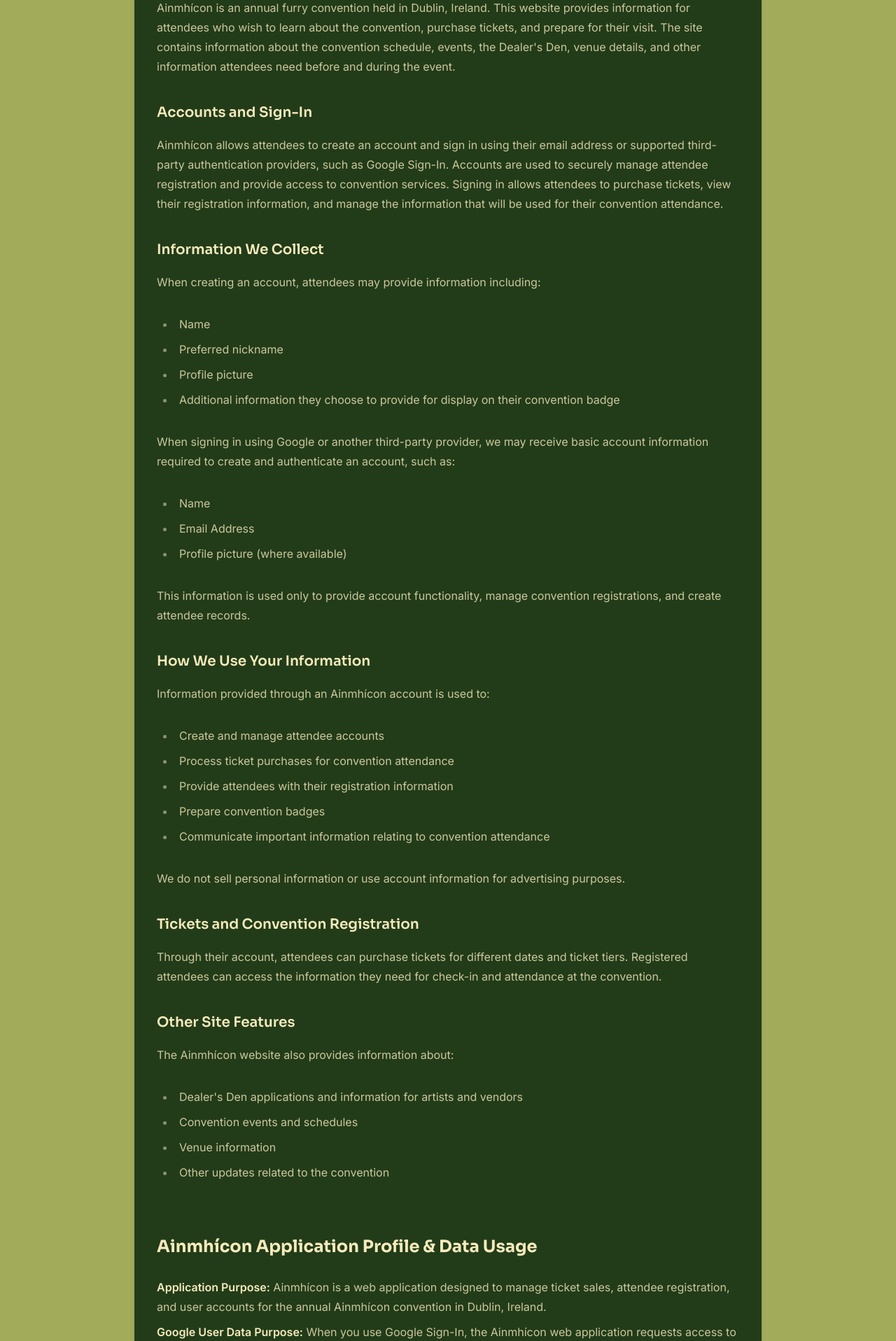
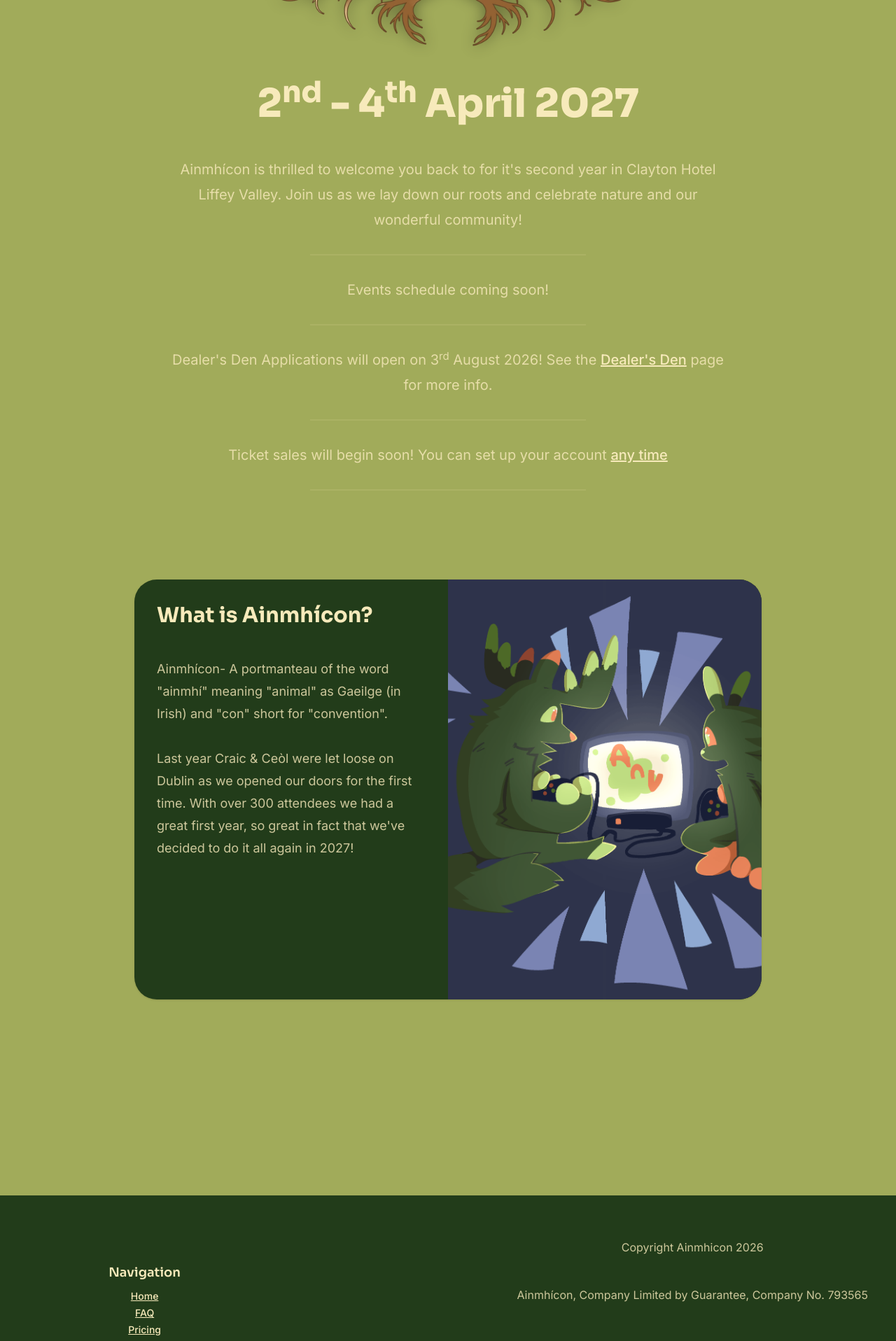
Before and after one commit to ja-zzy/ainmhicon.ie, a Next.js app: page /about in a window 1280 px wide. Shown: the part 420-2336 px from the top of the page at 70% size. Built offline with nearby package versions, Linux system fonts and the light colour scheme; grey boxes are pictures that could not be loaded.

Commit message:
undo recent homepage changes

```diff
--- a/app/about/page.tsx
+++ b/app/about/page.tsx
@@ -1,75 +1,37 @@
-import LinkButton from "../components/link-button";
+export default function Home() {
+  return (
+    <div className="flex flex-col flex-1 items-center">
+      <img src='/roots.webp' className='w-full min-h-[30vh] max-h-[50vh] object-contain' style={{filter: 'drop-shadow(0px 0px 10px rgba(0,0,0, 0.4))'}} />
+      <div className="w-full bg-base-100">
+        <article className="prose prose-xl m-auto py-10 px-4 text-center">
+          <h1>2<sup>nd</sup> - 4<sup>th</sup> April 2027</h1>
+          <p>Ainmhícon is thrilled to welcome you back to for it's second year in Clayton Hotel Liffey Valley. Join us as we lay down our roots and celebrate nature and our wonderful community!</p>
+          <div className="divider w-[50%] mx-auto"></div>
+          <p>Events schedule coming soon!</p>
+          <div className="divider w-[50%] mx-auto"></div>
+          <p>Dealer's Den Applications will open on 3<sup>rd</sup> August 2026! See the <a href='/dealers-den#applications'>Dealer's Den</a> page for more info.</p>
+          <div className="divider w-[50%] mx-auto"></div>
+          <p>Ticket sales will begin soon! You can set up your account <a href='https://reg.ainmhicon.ie'>any time</a></p>
+          <div className="divider w-[50%] mx-auto"></div>
+        </article>
+      </div>
 
-export default function CodeOfConduct() {
-    return (
-        <article className="flex flex-col flex-1 items-center prose m-auto [&_p]:mt-1 [&_p]:mb-1">
-            <div className="w-full bg-base-100">
-                <h1 className="m-auto py-10 pb-0 md:pb-10 text-center text-5xl sm:text-[2.8em]">Ainmhícon</h1>
-            </div>
-            <div className="card bg-base-200 card-lg shadow-sm w-[90vw] md:w-[70vw] max-w-275 lg:card-side">
-                <div className="card-body py-12">
-                    <div className="flex flex-col flex-1">
-                        <h2 className="mt-0 ">About this Site</h2>
-                        <h3>What is Ainmhícon?</h3>
-                        <p>Ainmhícon is an annual furry convention held in Dublin, Ireland. This website provides information for attendees who wish to learn about the convention, purchase tickets, and prepare for their visit.
-                            The site contains information about the convention schedule, events, the Dealer's Den, venue details, and other information attendees need before and during the event.
-                        </p>
-                        <h3>Accounts and Sign-In</h3>
-                        <p>Ainmhícon allows attendees to create an account and sign in using their email address or supported third-party authentication providers, such as Google Sign-In.
-                            Accounts are used to securely manage attendee registration and provide access to convention services. Signing in allows attendees to purchase tickets, view their registration information, and manage the information that will be used for their convention attendance.</p>
-                        <h3>Information We Collect</h3>
-                        <p>When creating an account, attendees may provide information including:</p>
-                        <ul>
-                            <li>Name</li>
-                            <li>Preferred nickname</li>
-                            <li>Profile picture</li>
-                            <li>Additional information they choose to provide for display on their convention badge</li>
-                        </ul>
-                        <p>When signing in using Google or another third-party provider, we may receive basic account information required to create and authenticate an account, such as:</p>
-                        <ul>
-                            <li>Name</li>
-                            <li>Email Address</li>
-                            <li>Profile picture (where available)</li>
-                        </ul>
-                        <p>This information is used only to provide account functionality, manage convention registrations, and create attendee records.</p>
-                        <h3>How We Use Your Information</h3>
-                        <p>Information provided through an Ainmhícon account is used to:</p>
-                        <ul>
-                            <li>Create and manage attendee accounts</li>
-                            <li>Process ticket purchases for convention attendance</li>
-                            <li>Provide attendees with their registration information</li>
-                            <li>Prepare convention badges</li>
-                            <li>Communicate important information relating to convention attendance</li>
-                        </ul>
-                        <p>We do not sell personal information or use account information for advertising purposes.</p>
-                        <h3>Tickets and Convention Registration</h3>
-                        <p>Through their account, attendees can purchase tickets for different dates and ticket tiers. Registered attendees can access the information they need for check-in and attendance at the convention.</p>
-                        <h3>Other Site Features</h3>
-                        <p>The Ainmhícon website also provides information about:</p>
+      <div className="card bg-base-200 card-lg shadow-sm w-[90vw] md:w-[70vw]  max-w-275 lg:card-side my-20">
 
-                        <ul>
-                            <li>Dealer's Den applications and information for artists and vendors</li>
-                            <li>Convention events and schedules</li>
-                            <li>Venue information</li>
-                            <li>Other updates related to the convention</li>
-                        </ul>
-                        <h2>Ainmhícon Application Profile & Data Usage</h2>
+        <figure className="min-w-[50%] block lg:hidden">
+          <img src='/game.gif' />
+        </figure>
+        <div className="card-body prose prose-lg">
+          <h2 className="card-title">What is Ainmhícon?</h2>
+          <p>Ainmhícon- A portmanteau of the word "ainmhí" meaning "animal" as Gaeilge (in Irish) and "con" short for "convention". <br/><br/>
+          Last year Craic & Ceòl were let loose on Dublin as we opened our doors for the first time. With over 300 attendees we had a great
+          first year, so great in fact that we've decided to do it all again in 2027!</p>
 
-                        <p>
-                            <strong>Application Purpose:</strong> Ainmhícon is a web application designed to manage ticket sales, attendee registration, and user accounts for the annual Ainmhícon convention in Dublin, Ireland.
-                        </p>
-
-                        <p>
-                            <strong>Google User Data Purpose:</strong> When you use Google Sign-In, the Ainmhícon web application requests access to your basic profile information (specifically your <strong>openid</strong> identifier, <strong>profile</strong> information, and <strong>email</strong> address). We use this information strictly to create your secure attendee profile, verify your identity upon login, communicate essential ticket information, and pre-fill your convention badge details.
-                        </p>
-
-                        <p>
-                            We do not use your Google data for any purpose outside of convention registration, nor do we sell or share this information with external third parties.
-                        </p>
-                        <div className="m-auto"><LinkButton href='https://reg.ainmhicon.ie'>Login</LinkButton></div>
-                    </div>
-                </div>
-            </div>
-        </article>
-    );
+        </div>
+        <figure className="min-w-[50%] hidden lg:block">
+          <img src='/game.gif' />
+        </figure>
+      </div>
+    </div>
+  );
 }
```
